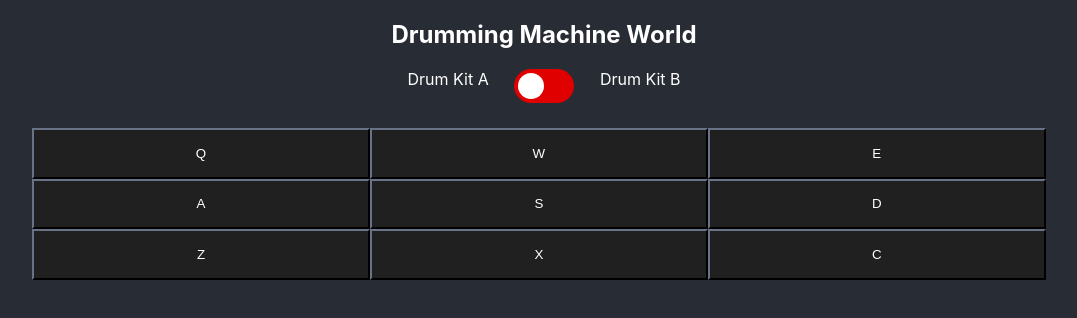
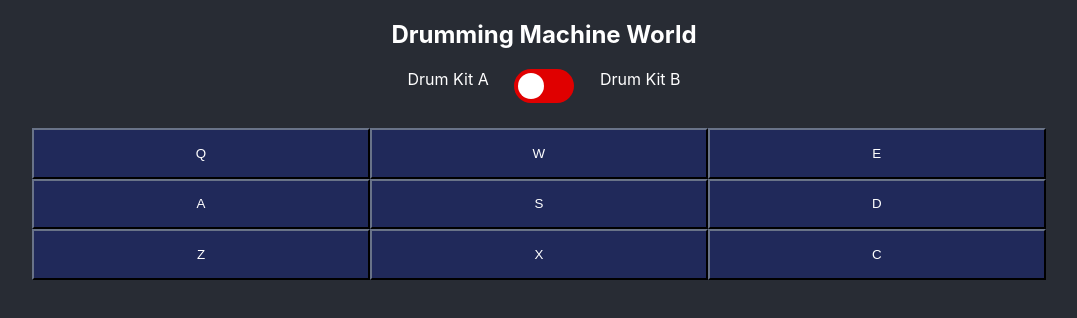
Before and after one commit to XLpacman805/drum-machine, a React (Create React App) app: page / in a window 1280 px wide. Shown: the top 318 px of the page, without its empty margins (96-1173 px from the left). Built offline with nearby package versions, Linux system fonts and the light colour scheme.

Commit message:
Changed drumpad color again

```diff
--- a/src/DrumMachine.css
+++ b/src/DrumMachine.css
@@ -14,7 +14,7 @@
   }
 
   .drumpad-style {
-    background-color: #202020;
+    background-color: #20295a;
     border-color: #282c34;
     color: white;
   }
```
